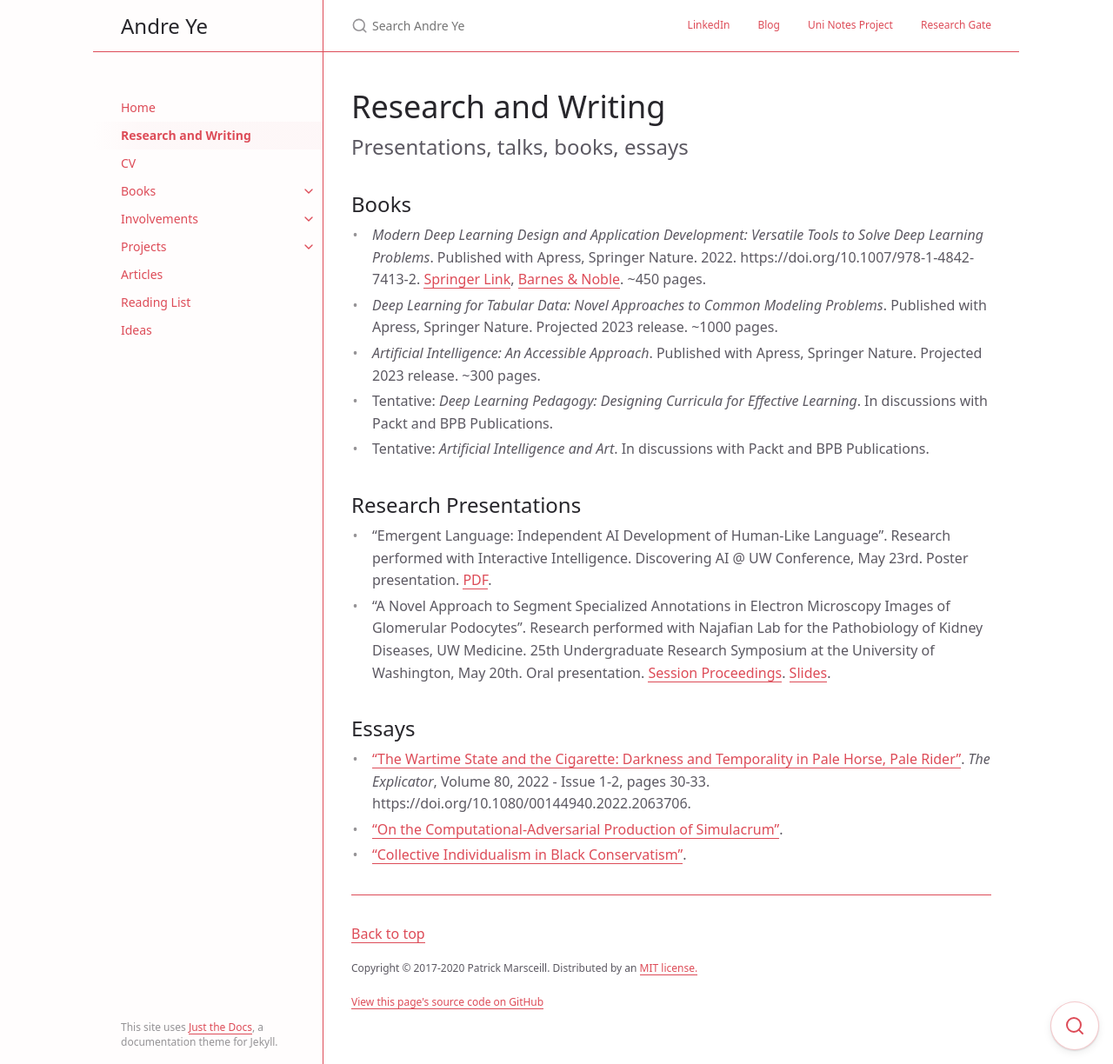
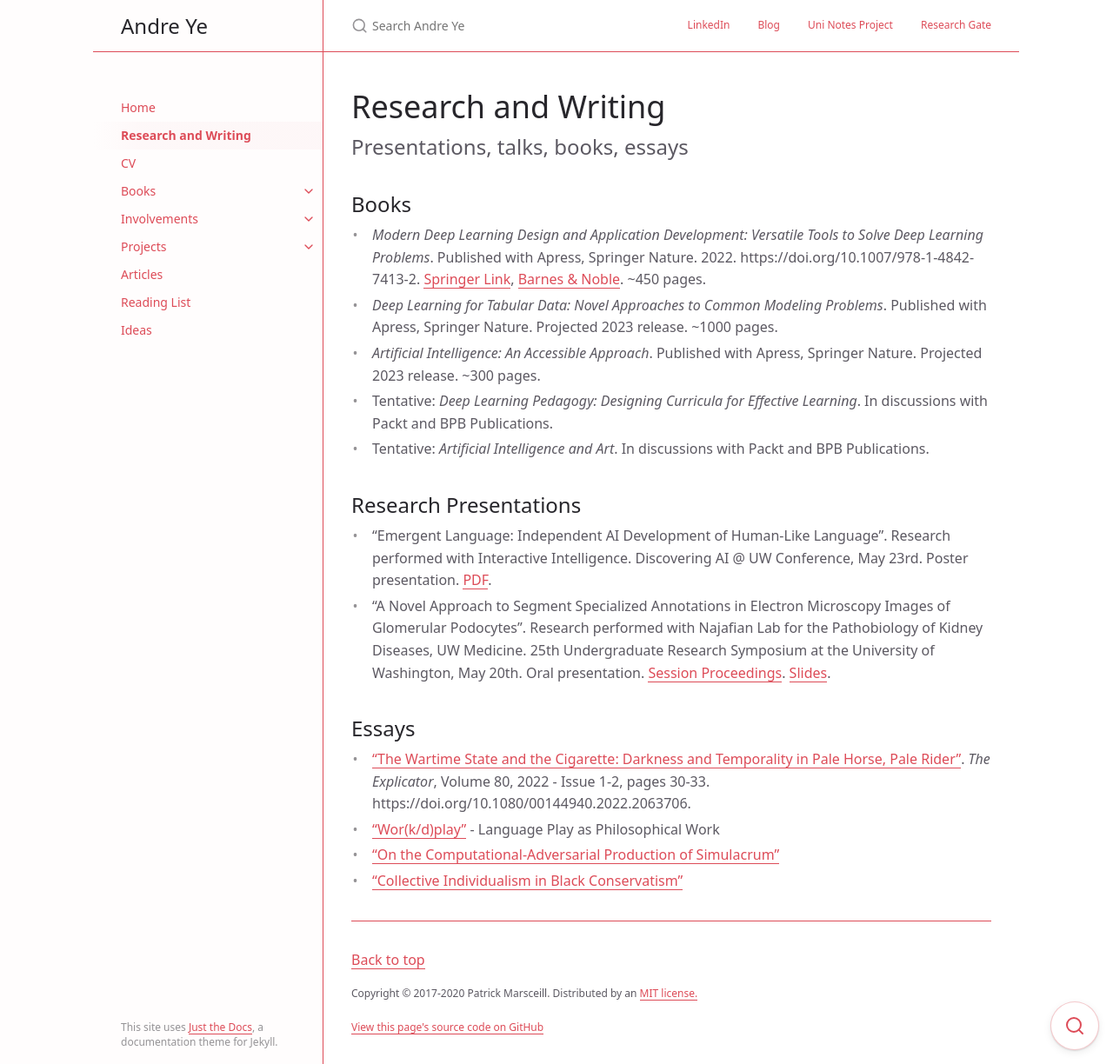
Before and after one commit to andre-ye/andre-ye.github.io-retired, a Jekyll site: the page built from docs/research-writing.md, in a window 1280 px wide and 1224 px high. Shown: the whole window at 87% size. Built offline with Jekyll 4.4.1, drawn with Linux system fonts in a browser that asks for light colours; nearby versions of some CDN libraries.

Commit message:
Update research-writing.md

```diff
--- a/docs/research-writing.md
+++ b/docs/research-writing.md
@@ -24,5 +24,6 @@ Presentations, talks, books, essays
 
 ## Essays
 - ["The Wartime State and the Cigarette: Darkness and Temporality in Pale Horse, Pale Rider"](https://www.tandfonline.com/doi/full/10.1080/00144940.2022.2063706){:target="_blank"}. *The Explicator*, Volume 80, 2022 - Issue 1-2, pages 30-33. https://doi.org/10.1080/00144940.2022.2063706.
-- ["On the Computational-Adversarial Production of Simulacrum"](https://andre-ye.github.io/files/writings/On_the_Computational_Adversarial_Production_of_Simulacrum_Name.pdf){:target="_blank"}.
-- ["Collective Individualism in Black Conservatism"](https://andre-ye.github.io/ts/docs/portfolio/files/sociology/Draft%204%20-%20Final.pdf){:target="_blank"}.
+- ["Wor(k/d)play"](https://andre-ye.github.io/files/writings/Wor(k_d)play%20(3).pdf){:target="_blank"} - Language Play as Philosophical Work
+- ["On the Computational-Adversarial Production of Simulacrum"](https://andre-ye.github.io/files/writings/On_the_Computational_Adversarial_Production_of_Simulacrum_Name.pdf){:target="_blank"}
+- ["Collective Individualism in Black Conservatism"](https://andre-ye.github.io/ts/docs/portfolio/files/sociology/Draft%204%20-%20Final.pdf){:target="_blank"}
```
